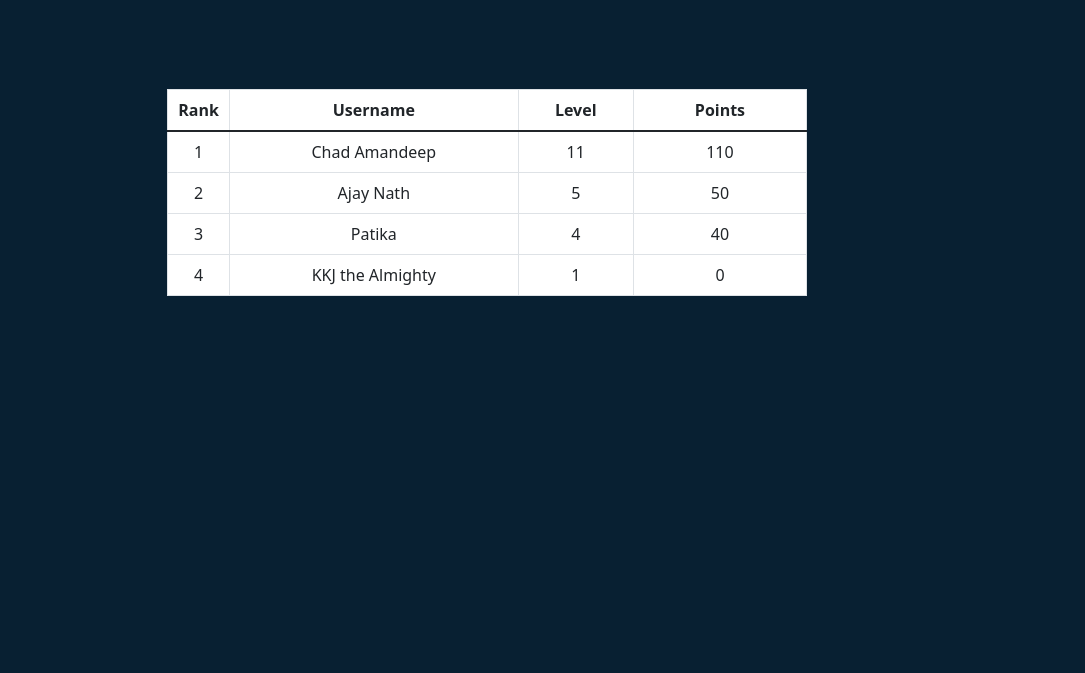
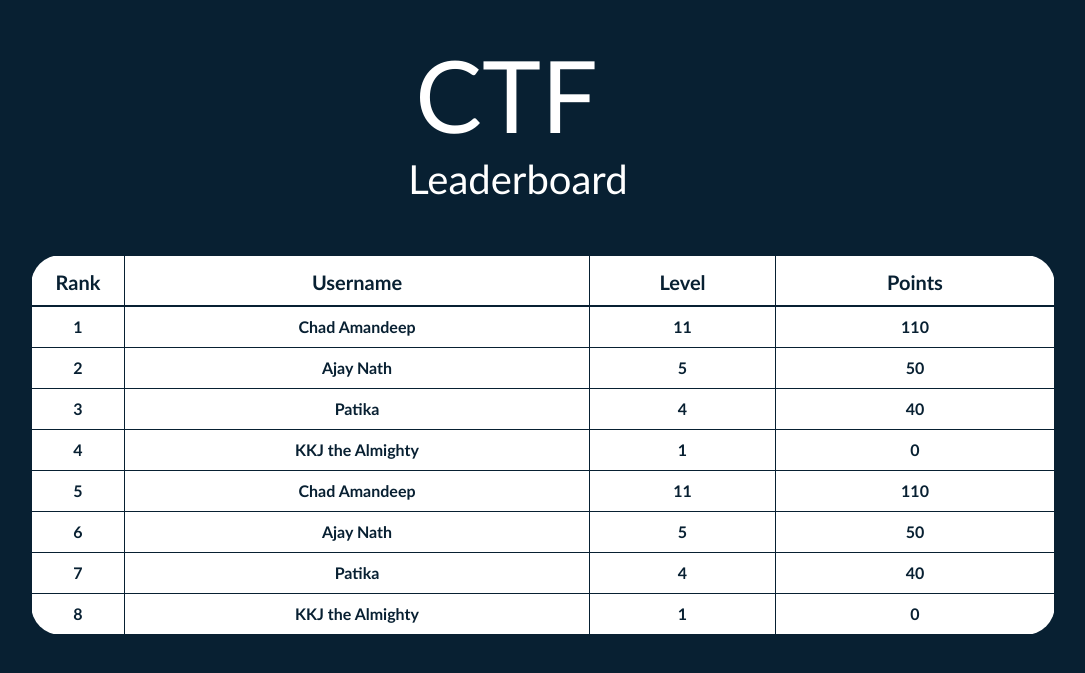
Before and after one commit to iiitv/CTF-frontend, a React (Create React App) app: page / in a window 1280 px wide. Shown: the part 111-784 px from the top of the page, without its empty margins (99-1184 px from the left). Built offline with nearby package versions, Linux system fonts and the light colour scheme.

Commit message:
Leaderboard page completed

```diff
--- a/src/components/leaderboard.css
+++ b/src/components/leaderboard.css
@@ -4,16 +4,48 @@ html{
 }
 
 .table{
+    font-family: 'Gill Sans', 'Gill Sans MT', Calibri, 'Trebuchet MS', sans-serif;
+    font-weight: 600;
     background-color: white;
-    border-color: red;
-    color: #082032;
+    border-color: #082032 !important;
+    color: #082032 !important;
+    border-radius: 30px;
+    margin-bottom: 80px;
 }
 thead{
-    height: 40px ;
+    height: 50px ;
+    font-size: 20px;
+    font-weight: 600;
 }
 .tableContainer{
     position: absolute;
-    width: 50%;
-    left: 266px;
-    top: 200px;
+    width: 80%;
+    left: 130px;
+    top: 366px;
+
 }
+.ctfHeader{
+    position: absolute;
+    width: 187px;
+    height: 121px;
+    left: 40%;
+    top: 145px;
+    font-family: 'Gill Sans', 'Gill Sans MT', Calibri, 'Trebuchet MS', sans-serif;
+    font-size: 100px;
+    line-height: 120px;
+    color: #FFFFFF;
+}
+.leaderboardHeader{
+    position: absolute;
+    width: 261px;
+    height: 48px;
+    left: 38%;
+    top: 266px;
+    font-family: 'Gill Sans', 'Gill Sans MT', Calibri, 'Trebuchet MS', sans-serif;
+    font-style: normal;
+    font-weight: normal;
+    font-size: 40px;
+    line-height: 48px;
+
+    color: #FFFFFF;
+}
--- a/src/components/leaderboard.jsx
+++ b/src/components/leaderboard.jsx
@@ -3,6 +3,26 @@ import "./leaderboard.css"
 export default function Leaderboard(){
     // data from ranking API
     const data = [
+        {
+            username:"Chad Amandeep",
+            level : 11,
+            points : 110
+        },
+        {
+            username:"Ajay Nath",
+            level : 5,
+            points : 50
+        },
+        {
+            username:"Patika",
+            level : 4,
+            points : 40
+        },
+        {
+            username:"KKJ the Almighty",
+            level : 1,
+            points : 0
+        },
         {
             username:"Chad Amandeep",
             level : 11,
@@ -37,6 +57,10 @@ export default function Leaderboard(){
 
     return (
         <div className="main">
+            <div className="ctfHeader">
+            CTF
+            </div>
+            <div className="leaderboardHeader">Leaderboard</div>
             <div className="tableContainer">
             <table className="table table-bordered  table-responsive">
                 <thead >
```
